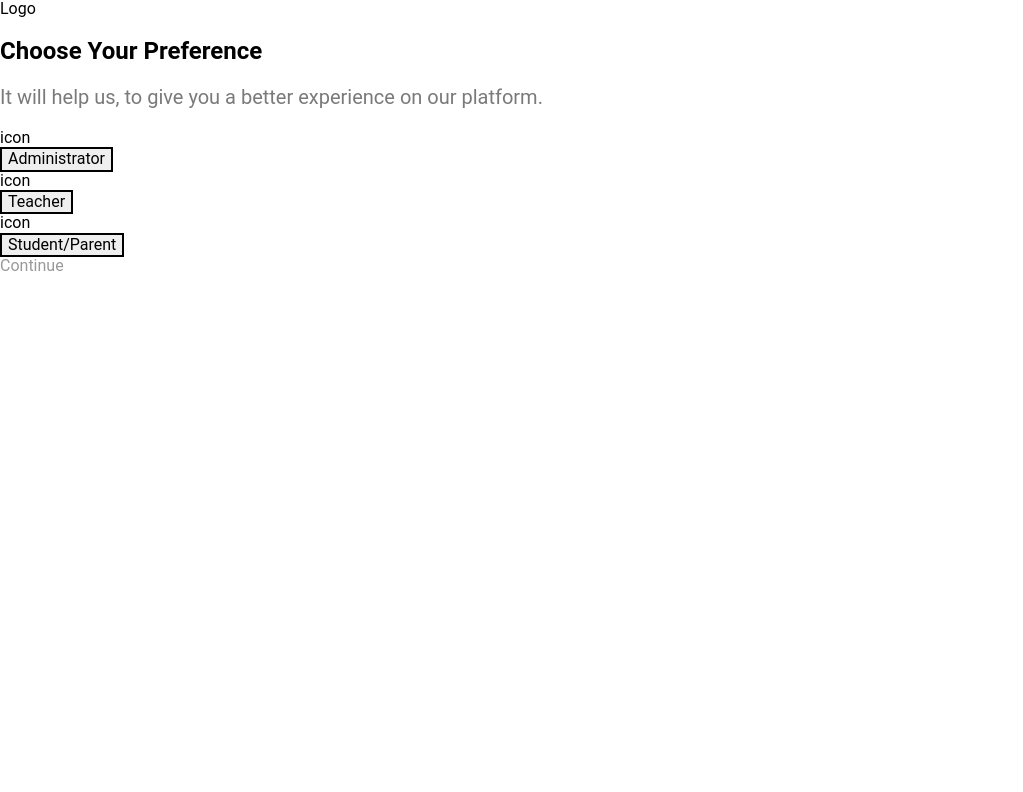
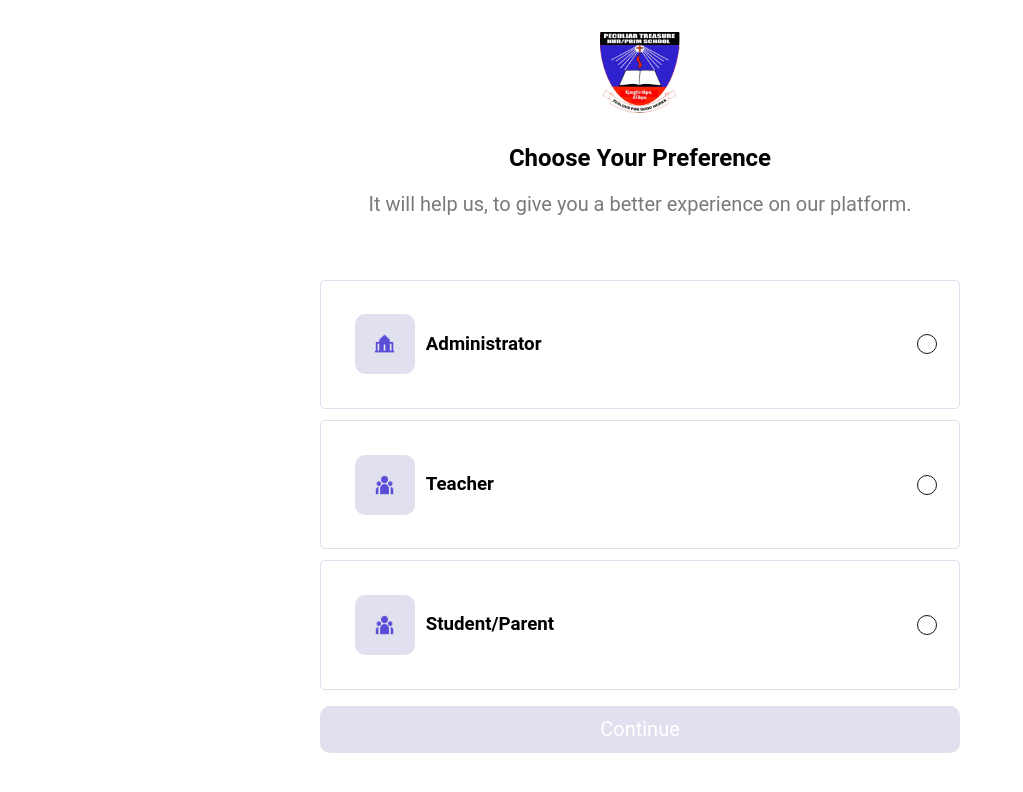
Before and after one commit to musaHaruna/School-Record-System, a React (Create React App) app: page /select-preference in a window 1280 px wide. Shown: the top 792 px of the page, without its empty margins (0-1023 px from the left). Built offline with nearby package versions, Linux system fonts and the light colour scheme.

Commit message:
select-preferences-styles

```diff
--- a/src/assets/css/onboarding/onboarding.css
+++ b/src/assets/css/onboarding/onboarding.css
@@ -1,3 +1,4 @@
+/* Landing Page */
 .hero-heading {
   font-size: 46px;
   margin: 2rem 0;
@@ -17,6 +18,10 @@ a {
 p {
   color: rgba(33, 33, 33, 0.6);
   font-size: 20px;
+}
+
+.welcome {
+  font-weight: 200;
 }
 
 .btn-blue {
@@ -71,3 +76,119 @@ p {
   left: 40%;
   top: 5%;
 }
+/* Landing Page */
+
+/* Select Preference */
+
+.pref-container {
+  width: 50%;
+  margin: 2rem auto;
+}
+
+.pref-headings {
+  text-align: center;
+  margin-bottom: 4rem;
+}
+
+.pref-headings p {
+  margin: 0;
+}
+.pref-headings h2 {
+  margin-top: 2rem;
+}
+.pref-select div {
+  margin: 0.7rem 0;
+  cursor: pointer;
+}
+
+.pref-select-box {
+  border-radius: 10px;
+}
+
+.pref-select div div {
+  display: flex;
+  justify-content: space-between;
+  margin: 0.7rem;
+  align-items: center;
+}
+.select-active {
+  border: 1.2px solid var(--primary-blue);
+  border-radius: 5px;
+}
+
+.select-deactive {
+  border: 1px solid var(--gray);
+  border-radius: 5px;
+}
+
+.logo-sm {
+  width: 80px;
+}
+
+.pref-logo {
+  margin: 0 auto;
+}
+
+.pref-icon {
+  width: 60px;
+  padding: 1.2rem;
+  background-color: var(--gray);
+  border-radius: 10px;
+  margin-right: 2rem;
+}
+
+.pref-icon-active {
+  width: 60px;
+  padding: 1.2rem;
+  background-color: var(--primary-blue);
+  border-radius: 10px;
+  margin-right: 2rem;
+}
+
+.pref-icon-active {
+  background-color: var(--primary-blue);
+}
+
+.circle-icon-active {
+  width: 20px;
+  height: 20px;
+  border-radius: 50%;
+  border: 1.2px solid var(--primary-blue);
+}
+
+.circle-icon {
+  width: 20px;
+  height: 20px;
+  border-radius: 50%;
+  border: 1.2px solid rgb(23, 20, 15);
+}
+
+.btn-gray {
+  border-radius: 10px;
+  background: var(--gray);
+  padding: 0.75rem 0.5rem;
+  color: var(--text-color-white);
+  text-transform: capitalize;
+  font-size: 20px;
+  text-align: center;
+  margin: 1rem 0;
+  pointer-events: none;
+}
+
+.btn-blue-active {
+  border-radius: 10px;
+  background: var(--primary-blue);
+  padding: 0.75rem 0.5rem;
+  color: var(--text-color-white);
+  text-transform: capitalize;
+  font-size: 20px;
+  text-align: center;
+  margin: 1rem 0;
+  pointer-events: auto;
+}
+/* Select Preference */
+
+/* Registration Pages */
+
+
+/* Registration Pages */
--- a/src/components/images.js
+++ b/src/components/images.js
@@ -1,12 +1,40 @@
 import logo from '../assets/images/logo-icon.png'
 import schoolimg from '../assets/images/school-img.png'
+import schoolIcon from '../assets/images/school-icon.png'
+import teacherIcon from '../assets/images/teacher-icon.png'
+import studentIcon from '../assets/images/school-img.png'
+import keyIcon from '../assets/images/key-icon.png'
+import gaurdianIcon from '../assets/images/gaurdian-icon.png'
+import heroOne from '../assets/images/hero-image-1.png'
+import heroTwo from '../assets/images/hero-image-2.png'
 
 const Logo = () => {
   return <img src={logo} alt='logo' />
 }
-const SchoolBg= () => {
+const KeyIcon = () => {
+  return <img src={keyIcon} alt='passcode' />
+}
+const GaurdianIcon = () => {
+  return <img src={gaurdianIcon} alt='gaurdian' />
+}
+const HeroOne = () => {
+  return <img src={heroOne} alt='hero' />
+}
+const HeroTwo = () => {
+  return <img src={heroTwo} alt='hero' />
+}
+const SchoolBg = () => {
   return <img src={schoolimg} alt='logo' />
 }
+const TeacherIcon = () => {
+  return <img src={teacherIcon} alt='teacher' />
+}
 
+const SchoolIcon = () => {
+  return <img src={schoolIcon} alt='admin' />
+}
+const StudentIcon = () => {
+  return <img src={studentIcon} alt='student' />
+}
 
-export { Logo, SchoolBg }
+export { Logo, SchoolBg, TeacherIcon, StudentIcon, SchoolIcon, KeyIcon, GaurdianIcon, HeroOne, HeroTwo }
--- a/src/index.css
+++ b/src/index.css
@@ -22,4 +22,5 @@ img {
   --primary-blue: #4a3aff;
   --text-color-white: #fff;
   --bg-white: #fff;
+  --gray: rgba(46, 49, 146, 0.15);
 }
--- a/src/pages/onboarding/Landing.js
+++ b/src/pages/onboarding/Landing.js
@@ -12,7 +12,7 @@ const Landing = () => {
             <Logo />
           </div>
           <h1 className='hero-heading'>
-            <span>Welcome to</span> <br />
+            <span className='welcome'>Welcome to</span> <br />
             Perculiar Treasure <br />
             Nursery an Primary School
           </h1>
--- a/src/pages/onboarding/SelectPreference.js
+++ b/src/pages/onboarding/SelectPreference.js
@@ -1,5 +1,7 @@
 import React, { useState } from 'react'
 import { Link } from 'react-router-dom'
+import { Logo, SchoolIcon, TeacherIcon } from '../../components/images'
+import '../../assets/css/onboarding/onboarding.css'
 
 function SelectPreference() {
   const [selectedPreference, setSelectedPreference] = useState(null)
@@ -8,74 +10,116 @@ function SelectPreference() {
     setSelectedPreference(preference)
   }
 
-  const linkStyles = {
-    pointerEvents: selectedPreference ? 'auto' : 'none', // Disable pointer events if no preference is selected
-    color: selectedPreference ? '#000' : '#999', // Change color if no preference is selected
-  }
-
   return (
-    <main>
-      <section>
-        <div>Logo</div>
+    <main className='pref-container'>
+      <section className='pref-headings'>
+        <div className='pref-logo logo-sm'>
+          <Logo />
+        </div>
         <h2>Choose Your Preference</h2>
         <p>It will help us, to give you a better experience on our platform.</p>
       </section>
-      <section>
-        <div>
-          <div>
-            <div>icon</div>
-            <button
-              onClick={() => handlePreferenceClick('Administrator')}
-              style={{
-                border:
-                  selectedPreference === 'Administrator'
-                    ? '2px solid blue'
-                    : '2px solid black',
-              }}
-            >
-              Administrator
-            </button>
-            <div className='circle'></div>
+      <section className='pref-select'>
+        <div
+          onClick={() => handlePreferenceClick('administrator')}
+          className={
+            selectedPreference === 'administrator'
+              ? 'select-active'
+              : ' select-deactive'
+          }
+        >
+          <div className=''>
+            <div>
+              <div
+                className={
+                  selectedPreference === 'administrator'
+                    ? 'pref-icon-active'
+                    : 'pref-icon'
+                }
+              >
+                <SchoolIcon />
+              </div>
+              <h3>Administrator</h3>
+            </div>
+
+            <div
+              className={
+                selectedPreference === 'administrator'
+                  ? 'circle-icon-active'
+                  : 'circle-icon'
+              }
+            ></div>
           </div>
         </div>
-        <div>
+        <div
+          onClick={() => handlePreferenceClick('teacher')}
+          className={
+            selectedPreference === 'teacher'
+              ? 'select-active'
+              : 'select-deactive'
+          }
+        >
           <div>
-            <div>icon</div>
-            <button
-              onClick={() => handlePreferenceClick('teacher')}
-              style={{
-                border:
+            <div>
+              <div
+                className={
                   selectedPreference === 'teacher'
-                    ? '2px solid blue'
-                    : '2px solid black',
-              }}
-            >
-              Teacher
-            </button>
-            <div className='circle'></div>
+                    ? 'pref-icon-active'
+                    : 'pref-icon'
+                }
+              >
+                <TeacherIcon />
+              </div>
+              <h3>Teacher</h3>
+            </div>
+
+            <div
+              className={
+                selectedPreference === 'teacher'
+                  ? 'circle-icon-active'
+                  : 'circle-icon'
+              }
+            ></div>
           </div>
         </div>
-        <div>
+        <div
+          onClick={() => handlePreferenceClick('student')}
+          className={
+            selectedPreference === 'student'
+              ? 'select-active'
+              : 'select-deactive'
+          }
+        >
           <div>
-            <div>icon</div>
-            <button
-              onClick={() => handlePreferenceClick('student')}
-              style={{
-                border:
+            <div>
+              <div
+                className={
                   selectedPreference === 'student'
-                    ? '2px solid blue'
-                    : '2px solid black',
-              }}
-            >
-              Student/Parent
-            </button>
-            <div className='circle'></div>
+                    ? 'pref-icon-active'
+                    : 'pref-icon'
+                }
+              >
+                <TeacherIcon />
+              </div>
+              <h3>Student/Parent</h3>
+            </div>
+
+            <div
+              className={
+                selectedPreference === 'student'
+                  ? 'circle-icon-active'
+                  : 'circle-icon'
+              }
+            ></div>
           </div>
         </div>
       </section>
 
       <div>
-        <Link to={'/register'} style={linkStyles}>
+        <Link
+          to={'/register'}
+          className={selectedPreference ? 'btn-blue-active' : 'btn-gray'}
+        >
           Continue
         </Link>
       </div>
```
